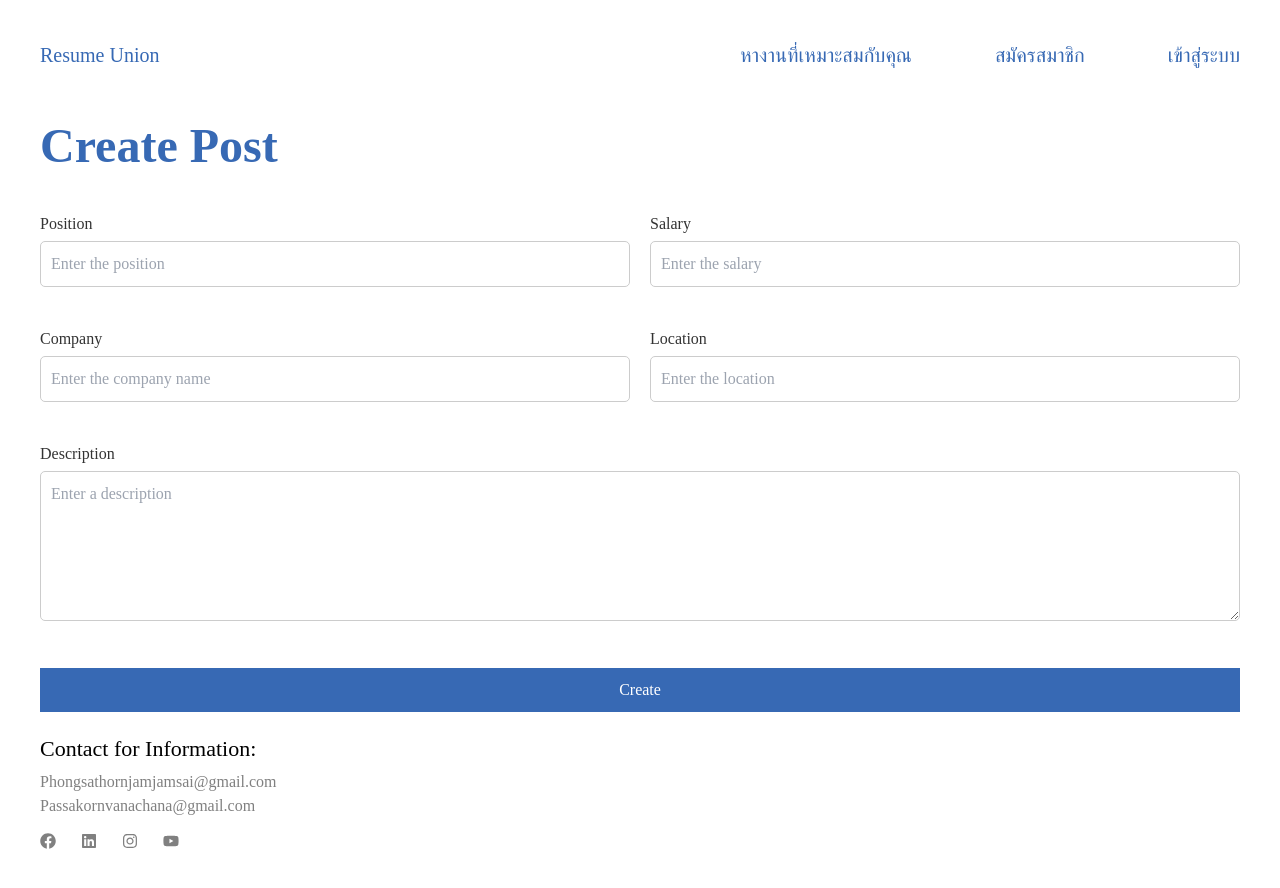
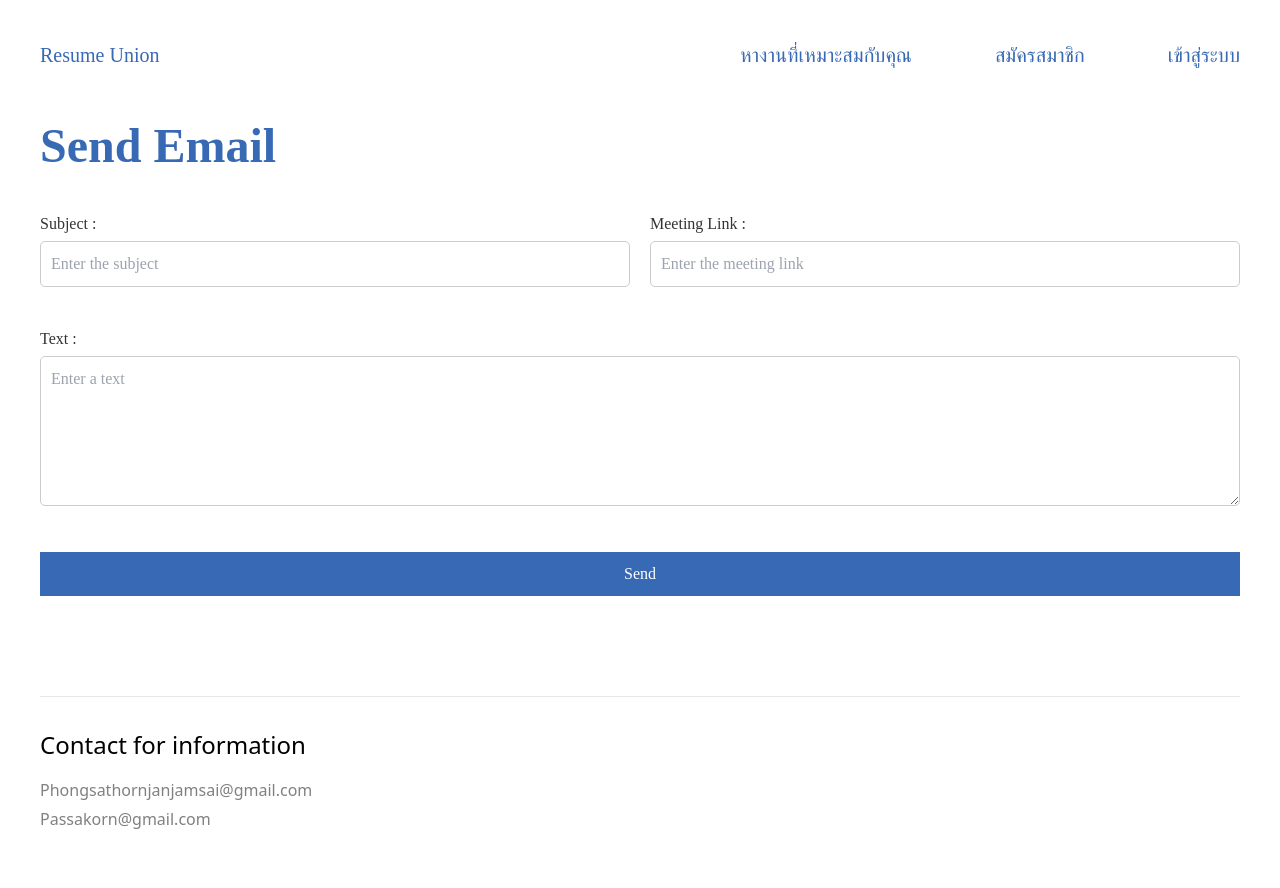
Before and after one commit to Phongsathornjan/Website-Matching-Resumes-and-Positions, a React (Vite) app in the folder frontend/: page / in a window 1280 px wide. Built offline with nearby package versions, Linux system fonts and the light colour scheme; a web font is replaced by a local one.

Commit message:
CreatePostpage sendEmailpage and bottombar components

```diff
--- a/frontend/src/components/CreatePostForm.jsx
+++ b/frontend/src/CreatePostPage.jsx
@@ -1,13 +1,13 @@
 import React from 'react';
-import FormField from './FormField';
-import Navbar from './Navbar.jsx';
-import { FaFacebook, FaLinkedin, FaInstagram, FaYoutube } from 'react-icons/fa';
+import FormField from './components/FormField.jsx';
+import Navbar from './components/Navbar.jsx';
+import Bottombar from './components/Bottombar.jsx';
 
-
-<Navbar></Navbar>
-const CreatePostForm = () => {
+const CreatePostPage = () => {
   return (
-    <div style={{ margin: '40px' }}>
+    <>
+      <Navbar></Navbar>
+      <div style={{margin: '40px'}}>
       <h1 style={titleStyle}>Create Post</h1>
       <form style={formStyle}>
         <div style={formRowStyle}>
@@ -24,28 +24,9 @@ const CreatePostForm = () => {
         </div>
         <button type="submit" style={buttonStyle}>Create</button>
       </form>
-      <div style={contactHeadStyle}>
-        <p>Contact for Information:</p>
-        <div style={contactInfoStyle}>
-          <p>Phongsathornjamjamsai@gmail.com</p>
-          <p>Passakornvanachana@gmail.com</p>
-          <div style={socialLinksStyle}>
-            <a href="https://facebook.com" target="_blank" rel="noopener noreferrer">
-                <FaFacebook />
-            </a>
-            <a href="https://linkedin.com" target="_blank" rel="noopener noreferrer">
-                <FaLinkedin />
-            </a>
-            <a href="https://instagram.com" target="_blank" rel="noopener noreferrer">
-                <FaInstagram />
-            </a>
-            <a href="https://youtube.com" target="_blank" rel="noopener noreferrer">
-                <FaYoutube />
-            </a>
-            </div>
-        </div>
       </div>
-    </div>
+      <Bottombar></Bottombar>
+    </>
   );
 };
 
@@ -112,4 +93,4 @@ const socialLinksStyle = {
   marginTop: '15px',
 };
 
-export default CreatePostForm;
+export default CreatePostPage;
--- a/frontend/src/Mainpage.jsx
+++ b/frontend/src/Mainpage.jsx
@@ -1,21 +1,13 @@
-import { useState } from 'react'
 import './components/Navbar.jsx'
-import Navbar from './components/Navbar.jsx'
+import SendEmailPage from './SendEmailPage.jsx'
 import './css/index.css'
-import './components/CreatePostForm.jsx'
-import CreatePostForm from './components/CreatePostForm.jsx';
-import './components/SendEmailForm.jsx'
-import SendEmailForm from './components/SendEmailForm.jsx';
+
 
 function App() {
 
   return (
     <>
-    <div style={{ fontFamily: 'Trirong' }}>
-      <Navbar></Navbar>
-      <CreatePostForm></CreatePostForm>
-      {/* <SendEmailForm></SendEmailForm>  */}
-    </div>
+      <SendEmailPage></SendEmailPage>
     </>
     //เปลี่ยนหน้าเอาได้ แก้เอาคอมเม้นต์ออก CreatePostForm , SendEmailForm
   )
--- a/frontend/src/components/SendEmailForm.jsx
+++ b/frontend/src/SendEmailPage.jsx
@@ -1,12 +1,13 @@
 import React from 'react';
-import FormField from './FormField';
-import Navbar from './Navbar.jsx';
-import { FaFacebook, FaLinkedin, FaInstagram, FaYoutube } from 'react-icons/fa';
+import FormField from './components/FormField.jsx';
+import Navbar from './components/Navbar.jsx';
+import Bottombar from './components/Bottombar.jsx';
 
-<Navbar></Navbar>
-const SendEmailForm = () => {
+const SendEmailPage = () => {
   return (
-    <div style={{ margin: '40px' }}>
+    <>
+    <Navbar></Navbar>
+    <div style={{margin: '40px'}}>
       <h1 style={titleStyle}>Send Email</h1>
       <form style={formStyle}>
         <div style={formRowStyle}>
@@ -19,28 +20,9 @@ const SendEmailForm = () => {
         </div>
         <button type="submit" style={buttonStyle}>Send</button>
       </form>
-      <div style={contactHeadStyle}>
-        <p>Contact for Information:</p>
-        <div style={contactInfoStyle}>
-          <p>Phongsathornjamjamsai@gmail.com</p>
-          <p>Passakornvanachana@gmail.com</p>
-          <div style={socialLinksStyle}>
-            <a href="https://facebook.com" target="_blank" rel="noopener noreferrer">
-                <FaFacebook />
-            </a>
-            <a href="https://linkedin.com" target="_blank" rel="noopener noreferrer">
-                <FaLinkedin />
-            </a>
-            <a href="https://instagram.com" target="_blank" rel="noopener noreferrer">
-                <FaInstagram />
-            </a>
-            <a href="https://youtube.com" target="_blank" rel="noopener noreferrer">
-                <FaYoutube />
-            </a>
-            </div>
-        </div>
       </div>
-    </div>
+      <Bottombar></Bottombar>
+    </>
   );
 };
 
@@ -107,4 +89,4 @@ const socialLinksStyle = {
   marginTop: '15px',
 };
 
-export default SendEmailForm;
+export default SendEmailPage;
--- /dev/null
+++ b/frontend/src/components/Bottombar.jsx
@@ -0,0 +1,18 @@
+import React from 'react'
+
+function Bottombar() {
+  return (
+    <div style={{margin: '40px', marginTop: '100px'}}>
+      <hr/>
+      <div style={{marginTop: "30px"}}>
+      <div style={{fontSize: '24px'}}>Contact for information</div>
+      <div style={{color: 'gray'}}>
+      <div style={{marginTop: "15px"}}>Phongsathornjanjamsai@gmail.com</div>
+      <div style={{marginTop: "5px"}}>Passakorn@gmail.com</div>
+      </div>
+      </div>
+    </div>
+  )
+}
+
+export default Bottombar
```
